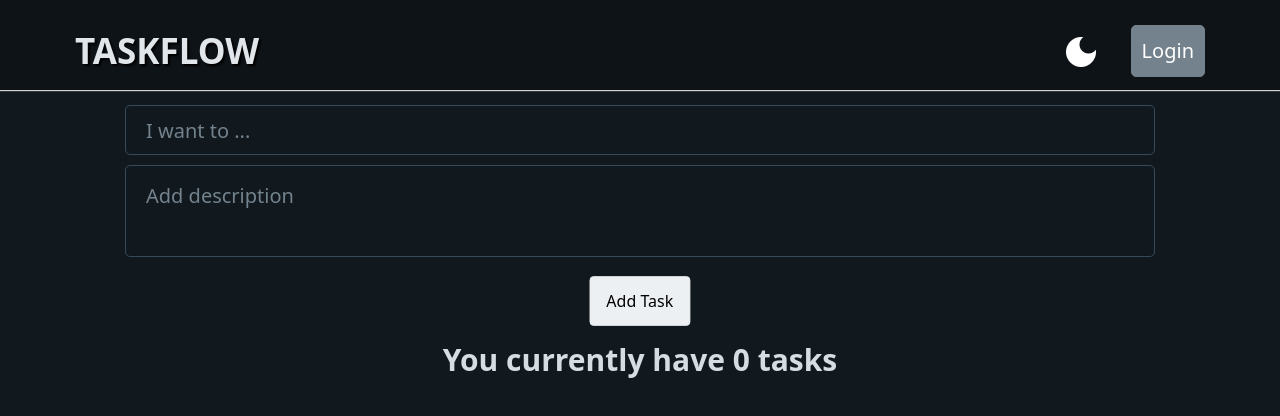
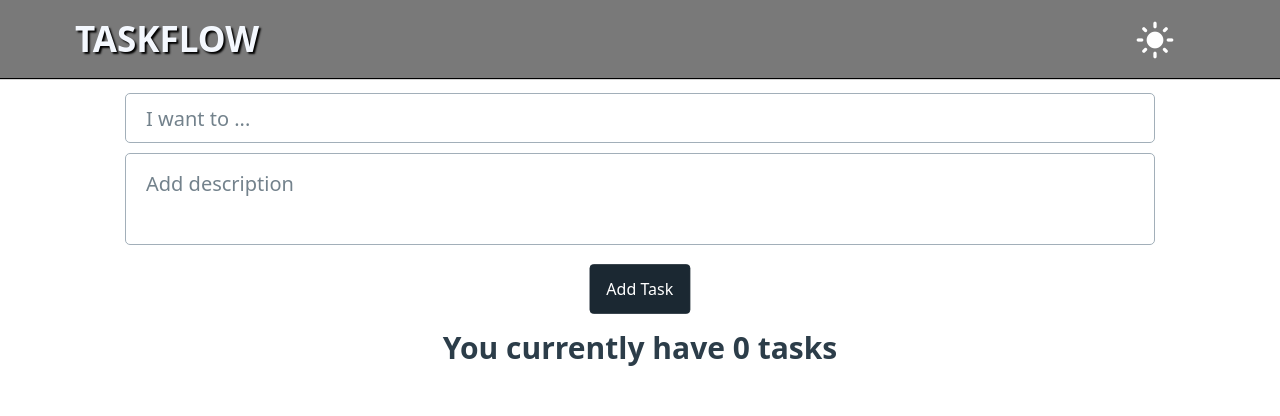
Before and after one commit to khaled5321/Taskflow, a Vue app: page / in a window 1280 px wide. Shown: the top 416 px of the page. Built offline with nearby package versions, Linux system fonts and the light colour scheme.

Commit message:
added persist to pinia

```diff
--- a/package.json
+++ b/package.json
@@ -9,6 +9,7 @@
   },
   "dependencies": {
     "pinia": "^2.0.28",
+    "pinia-plugin-persistedstate": "^3.0.2",
     "uuid": "^9.0.0",
     "vue": "^3.2.45",
     "vue-router": "^4.1.6"
--- a/src/components/NavBar.vue
+++ b/src/components/NavBar.vue
@@ -9,6 +9,16 @@ const { theme } = storeToRefs(themeStore)
 const { setTheme } = themeStore
 
 const body = document.documentElement;
+
+if(theme.value === ""){
+    if (window.matchMedia && window.matchMedia('(prefers-color-scheme: dark)').matches) {
+        theme.value = 'dark'
+    }
+    else{
+        theme.value = 'light'
+    }
+}
+
 body.dataset.theme = theme.value;
 
 const changeTheme = () => {
@@ -36,7 +46,7 @@ const changeTheme = () => {
                     </transition>
                 </li>
                 <li>
-                    <RouterLink to="/" role="button" class="secondary">Login</RouterLink>
+                    <RouterLink to="/" role="button" class="secondary" hidden="true">Login</RouterLink>
                 </li>
             </ul>
         </nav>
@@ -63,7 +73,7 @@ h2{
 }
 /* navbar */
 .container{
-    padding-top: 12px;
+    /* padding-top: 12px; */
     align-items: center;
 }
 i{
--- a/src/main.js
+++ b/src/main.js
@@ -1,13 +1,17 @@
 import { createApp } from "vue";
 import { createPinia } from "pinia";
+import piniaPluginPersistedstate from 'pinia-plugin-persistedstate'
 
 import App from "./App.vue";
 import router from "./router";
 
 // import "./assets/main.css";
 const app = createApp(App);
+const pinia = createPinia()
 
-app.use(createPinia());
+pinia.use(piniaPluginPersistedstate)
+
+app.use(pinia);
 app.use(router);
 
 app.mount("#app");
--- a/src/stores/taskStore.js
+++ b/src/stores/taskStore.js
@@ -4,7 +4,6 @@ import { computed } from "vue";
 
 export const useTaskStore = defineStore("taskStore", () => {
   const tasks = ref([]);
-
   const taskCount = computed(() => tasks.value.length);
 
 
@@ -20,4 +19,4 @@ export const useTaskStore = defineStore("taskStore", () => {
 
   }
   return { tasks, addTask, taskCount, changeStatus, removeTask };
-});
+}, {persist: true});
--- a/src/stores/themeStore.js
+++ b/src/stores/themeStore.js
@@ -2,10 +2,10 @@ import { ref } from "vue";
 import { defineStore } from "pinia";
 
 export const useThemeStore = defineStore("themeStore", () => {
-  const theme = ref("dark");
-  // const doubleCount = computed(() => count.value * 2);
+  const theme = ref("");
+
   function setTheme() {
     theme.value = theme.value === "dark" ? "light" : "dark";
   }
   return { theme, setTheme };
-});
+}, {persist: true});
```
Also changed, not shown: 1 other file (tests, documents, lock files or other folders).
